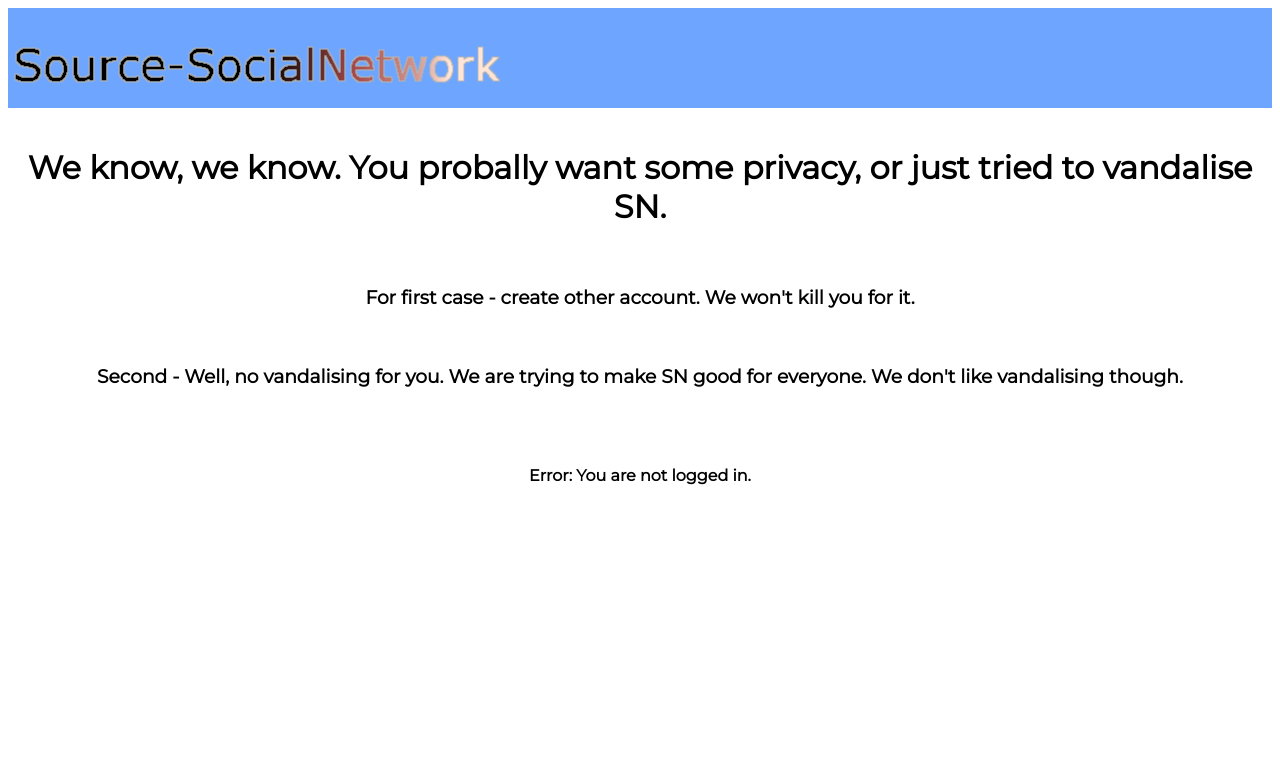
After one commit to lisqu16/SocialNetwork, a PHP site: page /noaccount.html in a window 1280 px wide. The commit adds this page. Shown: the top 778 px of the page. Run offline with PHP 8.4, Linux system fonts and the light colour scheme.

Commit message:
Add files via upload
Updated files for v1.1b branch.

```diff
--- /dev/null
+++ b/noaccount.html
@@ -0,0 +1,29 @@
+<html>
+    <head>
+        <title>Source-SocialNetwork</title>
+        <link href="https://fonts.googleapis.com/css?family=Montserrat" rel="stylesheet">
+        <style>
+            .header {
+                background-color: #6da5ff;
+            }
+            body {
+                font-family: 'Montserrat', sans-serif;
+            }
+        </style>
+    </head>
+    <body>
+        <div class="header">
+            <img src="logo.png"></img>
+        </div>
+        <br>
+        <center>
+            <h1>We know, we know. You probally want some privacy, or just tried to vandalise SN.</h1>
+          <br>
+          <h3>For first case - create other account. We won't kill you for it.</h3>
+          <br>
+          <h3>Second - Well, no vandalising for you. We are trying to make SN good for everyone. We don't like vandalising though.</h3>
+          <br><br>
+          <h4>Error: You are not logged in.</h4>
+        </center>
+    </body>
+</html>
```
Also changed, not shown: embed.php (added, +9 -0 lines), post.php (+11 -2 lines).
